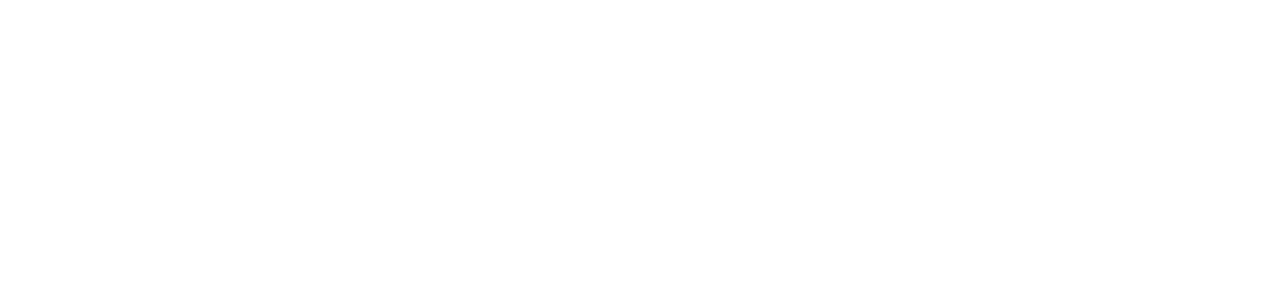
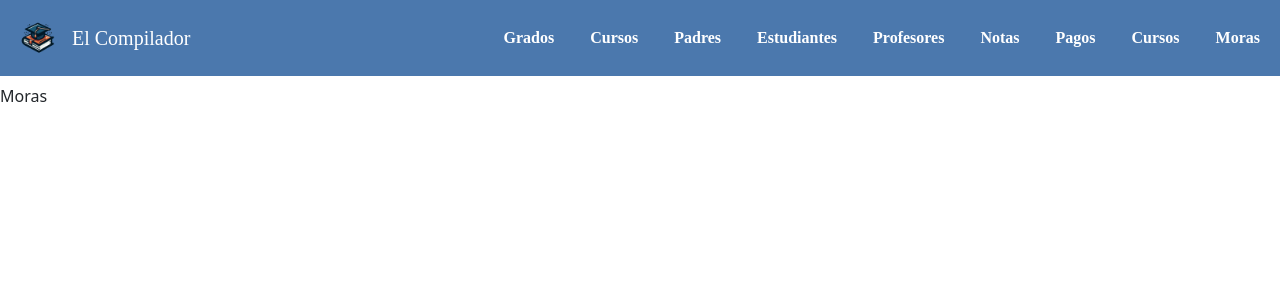
Before and after one commit to SebastianNz11/frontendColegio, a React (Vite) app: page /moras in a window 1280 px wide. Before the commit this address had no page. Shown: the top 300 px of the page. Built offline with nearby package versions, Linux system fonts and the light colour scheme.

Commit message:
rutas de navbar dashboard

```diff
--- a/src/App.jsx
+++ b/src/App.jsx
@@ -1,11 +1,19 @@
-import { BrowserRouter, Route, Routes} from 'react-router-dom';
-import Home from './pages/Home';
-import Servicios from './pages/Servicios';
-import Login from './pages/Login';
-import Noticias from './pages/Noticias';
-import {Dashboard} from './Interfaces/Dashboard'
-import 'bootstrap/dist/css/bootstrap.min.css';
-import 'bootstrap/dist/js/bootstrap.bundle.min.js';
+import { BrowserRouter, Route, Routes } from "react-router-dom";
+import Home from "./pages/Home";
+import Servicios from "./pages/Servicios";
+import Login from "./pages/Login";
+import { Dashboard } from "./Interfaces/Dashboard";
+import Noticias from "./pages/Noticias";
+import { Cursos } from "./Interfaces/Cursos";
+import { Estudiantes } from "./Interfaces/Estudiantes";
+import { Grados } from "./Interfaces/Grados";
+import { Moras } from "./Interfaces/Moras";
+import { Notas } from "./Interfaces/Notas";
+import { Padres } from "./Interfaces/Padres";
+import { Pagos } from "./Interfaces/Pagos";
+import { Profesores } from "./Interfaces/Profesores";
+import "bootstrap/dist/css/bootstrap.min.css";
+import "bootstrap/dist/js/bootstrap.bundle.min.js";
 
 const App = () => {
   return (
@@ -16,6 +24,16 @@ const App = () => {
         <Route path="/login" element={<Login />} />
         <Route path="/noticias" element={<Noticias />} />
         <Route path="/dashboard" element={<Dashboard />} />
+        <Route path="/cursos" element={<Cursos />} />
+        <Route path="/padres" element={<Padres />} />
+        <Route path="/estudiantes" element={<Estudiantes />} />
+        <Route path="/profesores" element={<Profesores />} />
+        <Route path="/notas" element={<Notas />} />
+        <Route path="/pagos" element={<Pagos />} />
+        <Route path="/cursos" element={<Cursos />} />
+        <Route path="/moras" element={<Moras />} />
+        <Route path="/moras" element={<Moras />} />
+        <Route path="/grados" element={<Grados />} />
       </Routes>
     </BrowserRouter>
   );
--- /dev/null
+++ b/src/Interfaces/Cursos.jsx
@@ -0,0 +1,11 @@
+import { NavbarDashboard } from "./NavbarDashboard";
+import "./general.css";
+
+export const Cursos = () => {
+  return (
+    <>
+      <NavbarDashboard />
+      <div className="espacio mt-4">Cursos</div>
+    </>
+  );
+};
--- /dev/null
+++ b/src/Interfaces/Estudiantes.jsx
@@ -0,0 +1,10 @@
+import { NavbarDashboard } from "./NavbarDashboard";
+import "./general.css";
+export const Estudiantes = () => {
+  return (
+    <>
+      <NavbarDashboard />
+      <div className="espacio mt-4">Estudiantes</div>
+    </>
+  );
+};
--- /dev/null
+++ b/src/Interfaces/Grados.jsx
@@ -0,0 +1,11 @@
+import { NavbarDashboard } from "./NavbarDashboard";
+import "./general.css";
+
+export const Grados = () => {
+  return (
+    <>
+      <NavbarDashboard />
+      <div className="espacio mt-4">Grados</div>
+    </>
+  );
+};
--- /dev/null
+++ b/src/Interfaces/Moras.jsx
@@ -0,0 +1,10 @@
+import { NavbarDashboard } from "./NavbarDashboard";
+import "./general.css";
+export const Moras = () => {
+  return (
+    <>
+      <NavbarDashboard />
+      <div className="espacio mt-4">Moras</div>
+    </>
+  );
+};
--- a/src/Interfaces/NavbarDashboard.jsx
+++ b/src/Interfaces/NavbarDashboard.jsx
@@ -5,7 +5,7 @@ export const NavbarDashboard = () => {
     <div>
       <nav className="navbar navbar-expand-lg bg-body-primary fixed-top">
         <div className="container-fluid">
-          <Link className="navbar-brand display-6" to="/">
+          <Link className="navbar-brand display-6" to="/dashboard">
             <img src={imagen} alt="Logo" />
             El Compilador
           </Link>
@@ -23,29 +23,49 @@ export const NavbarDashboard = () => {
           <div className="collapse navbar-collapse" id="navbarNav">
             <ul className="navbar-nav">
               <li className="nav-item">
-                <a className="nav-link" href="#">
+                <Link className="nav-link" to="/grados">
                   Grados
-                </a>
+                </Link>
               </li>
               <li className="nav-item">
-                <a className="nav-link" href="#">
+                <Link className="nav-link" to="/cursos">
                   Cursos
-                </a>
+                </Link>
               </li>
               <li className="nav-item">
-                <a className="nav-link" href="#">
+                <Link className="nav-link" to="/padres">
                   Padres
-                </a>
+                </Link>
               </li>
               <li className="nav-item">
-                <a className="nav-link" href="#">
+                <Link className="nav-link" to="/estudiantes">
                   Estudiantes
-                </a>
+                </Link>
               </li>
               <li className="nav-item">
-                <a className="nav-link" href="#">
+                <Link className="nav-link" to="/profesores">
                   Profesores
-                </a>
+                </Link>
+              </li>
+              <li className="nav-item">
+                <Link className="nav-link" to="/notas">
+                  Notas
+                </Link>
+              </li>
+              <li className="nav-item">
+                <Link className="nav-link" to="/pagos">
+                  Pagos
+                </Link>
+              </li>
+              <li className="nav-item">
+                <Link className="nav-link" to="/cursos">
+                  Cursos
+                </Link>
+              </li>
+              <li className="nav-item">
+                <Link className="nav-link" to="/moras">
+                  Moras
+                </Link>
               </li>
             </ul>
           </div>
--- /dev/null
+++ b/src/Interfaces/Notas.jsx
@@ -0,0 +1,10 @@
+import { NavbarDashboard } from "./NavbarDashboard";
+import "./general.css";
+export const Notas = () => {
+  return (
+    <>
+      <NavbarDashboard />
+      <div className="espacio mt-4">Notas</div>
+    </>
+  );
+};
--- /dev/null
+++ b/src/Interfaces/Padres.jsx
@@ -0,0 +1,10 @@
+import { NavbarDashboard } from "./NavbarDashboard";
+import "./general.css";
+export const Padres = () => {
+  return (
+    <>
+      <NavbarDashboard />
+      <div className="espacio mt-4">Padres</div>
+    </>
+  );
+};
--- /dev/null
+++ b/src/Interfaces/Pagos.jsx
@@ -0,0 +1,10 @@
+import { NavbarDashboard } from "./NavbarDashboard";
+import "./general.css";
+export const Pagos = () => {
+  return (
+    <>
+      <NavbarDashboard />
+      <div className="espacio mt-4">Pagos</div>
+    </>
+  );
+};
--- /dev/null
+++ b/src/Interfaces/Profesores.jsx
@@ -0,0 +1,10 @@
+import { NavbarDashboard } from "./NavbarDashboard";
+import "./general.css";
+export const Profesores = () => {
+  return (
+    <>
+      <NavbarDashboard />
+      <div className="espacio mt-4">Profesores</div>
+    </>
+  );
+};
```
Lines whose indentation alone changed are shown as unchanged.
